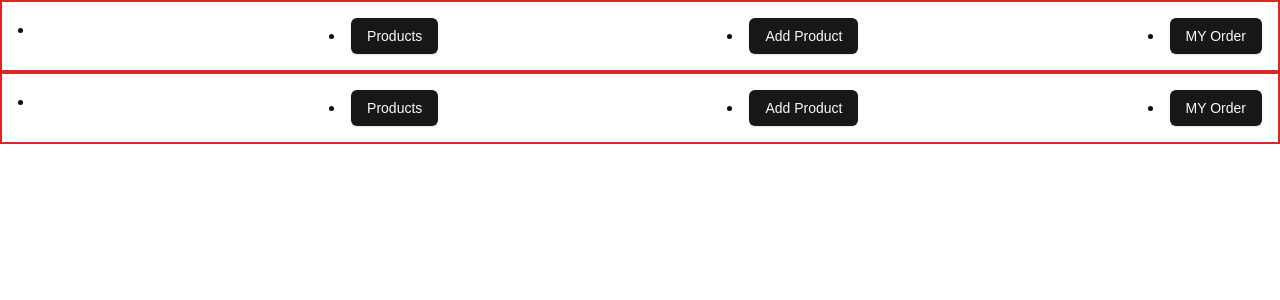
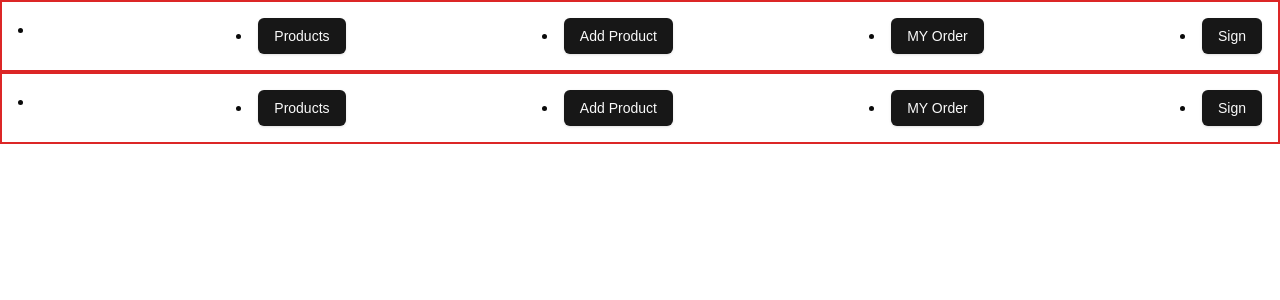
Before and after one commit to gauravbhatt9854/eCommerce, a Next.js app: page /components/nav in a window 1280 px wide. Shown: the top 300 px of the page. Built offline with nearby package versions, Linux system fonts and the light colour scheme.

Commit message:
feat: add Sign-in button to navigation menu

```diff
--- a/app/components/nav/page.tsx
+++ b/app/components/nav/page.tsx
@@ -36,6 +36,11 @@ const Nav = () => {
         <Button>MY Order</Button>
       </Link>
     </NavigationMenuItem>
+    <NavigationMenuItem >
+      <Link href="/sign-in">
+        <Button>Sign</Button>
+      </Link>
+    </NavigationMenuItem>
     </div>
 
   )
```
